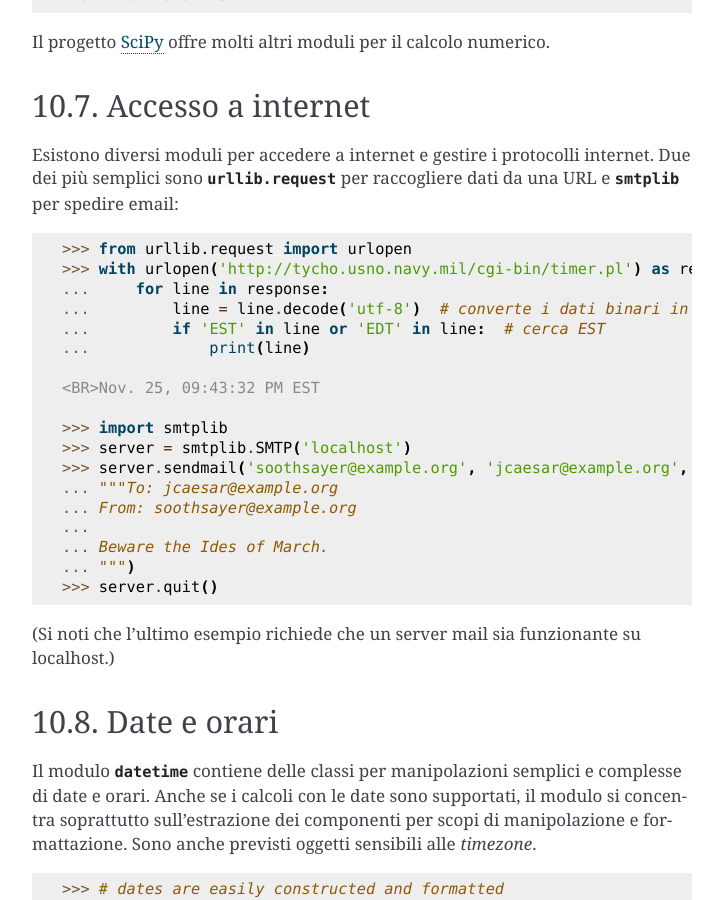
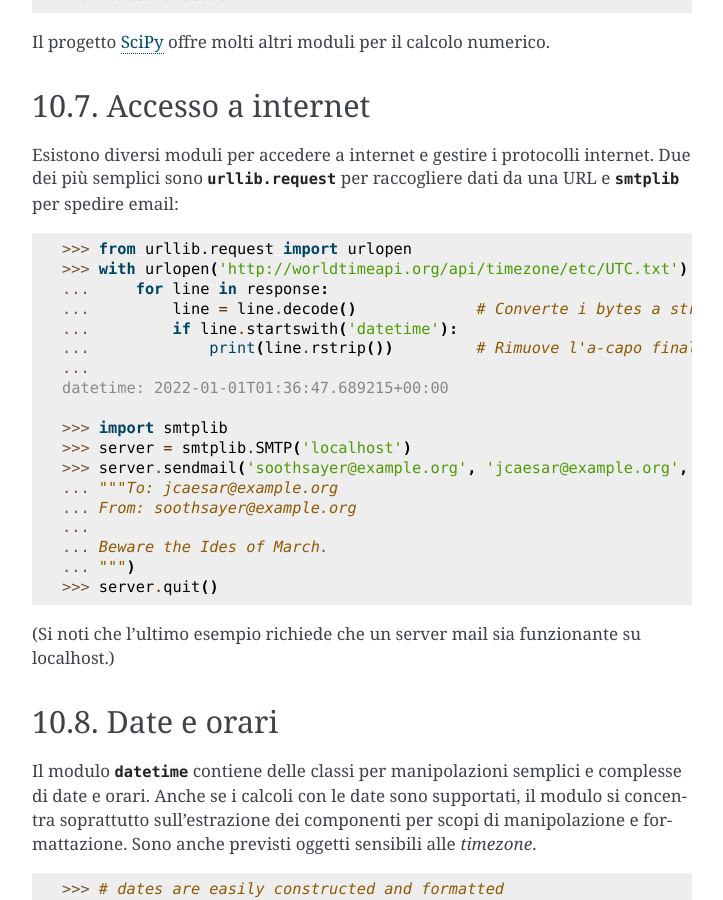
Before and after one commit to ricpol/pytutorial-it, a Sphinx documentation site: the page built from tutorial/source/stdlib.rst, in a window 1280 px wide and 900 px high, scrolled down 3241 px. Shown: the whole window, without its empty margins (388-1111 px from the left). Built offline with Sphinx 7.4.7, drawn with Linux system fonts in a browser that asks for light colours.

Commit message:
sync up to commit 72ffcb0

```diff
--- a/tutorial/source/appetite.rst
+++ b/tutorial/source/appetite.rst
@@ -8,7 +8,7 @@
 
     Questa è la traduzione della **versione "stabile" del Tutorial per
     Python 3.9**, ed è aggiornata al
-    `21 ottobre 2021 <https://github.com/python/cpython/commits/3.9/Doc/tutorial>`_.
+    `1 gennaio 2022 <https://github.com/python/cpython/commits/3.9/Doc/tutorial>`_.
     Raccomandiamo comunque di installare l’ultima versione di Python (3.10)
     e di seguire il tutorial per quella versione.
 
--- a/tutorial/source/classes.rst
+++ b/tutorial/source/classes.rst
@@ -838,7 +838,7 @@ esempio spiega come funziona il meccanismo::
    >>> s = 'abc'
    >>> it = iter(s)
    >>> it
-   <iterator object at 0x00A1DB50>
+   <str_iterator object at 0x10c90e650>
    >>> next(it)
    'a'
    >>> next(it)
--- a/tutorial/source/floatingpoint.rst
+++ b/tutorial/source/floatingpoint.rst
@@ -134,7 +134,7 @@ modo da rendere confrontabili i risultati approssimati::
 
 L'aritmetica binaria in virgola mobile presenta molte sorprese come questa.
 Spieghiamo nel dettaglio il problema di "0.1" nella sezione successiva. Si
-veda `The Perils of Floating Point <http://www.lahey.com/float.htm>`_ per un
+veda `The Perils of Floating Point <https://www.lahey.com/float.htm>`_ per un
 elenco più completo di altri inciampi frequenti.
 
 Come si usa concludere, "non ci sono risposte facili". Tuttavia non bisogna
--- a/tutorial/source/stdlib.rst
+++ b/tutorial/source/stdlib.rst
@@ -173,13 +173,13 @@ internet. Due dei più semplici sono :mod:`urllib.request` per raccogliere dati
 da una URL e :mod:`smtplib` per spedire email::
 
    >>> from urllib.request import urlopen
-   >>> with urlopen('http://tycho.usno.navy.mil/cgi-bin/timer.pl') as response:
+   >>> with urlopen('http://worldtimeapi.org/api/timezone/etc/UTC.txt') as response:
    ...     for line in response:
-   ...         line = line.decode('utf-8')  # converte i dati binari in testo
-   ...         if 'EST' in line or 'EDT' in line:  # cerca EST
-   ...             print(line)
-
-   <BR>Nov. 25, 09:43:32 PM EST
+   ...         line = line.decode()             # Converte i bytes a str
+   ...         if line.startswith('datetime'):
+   ...             print(line.rstrip())         # Rimuove l'a-capo finale
+   ...
+   datetime: 2022-01-01T01:36:47.689215+00:00
 
    >>> import smtplib
    >>> server = smtplib.SMTP('localhost')
```
